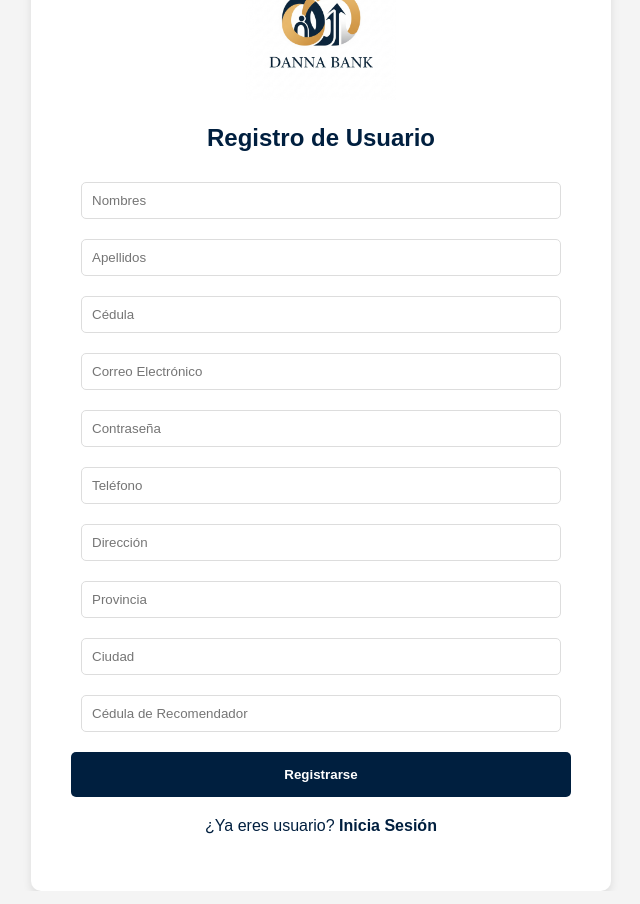
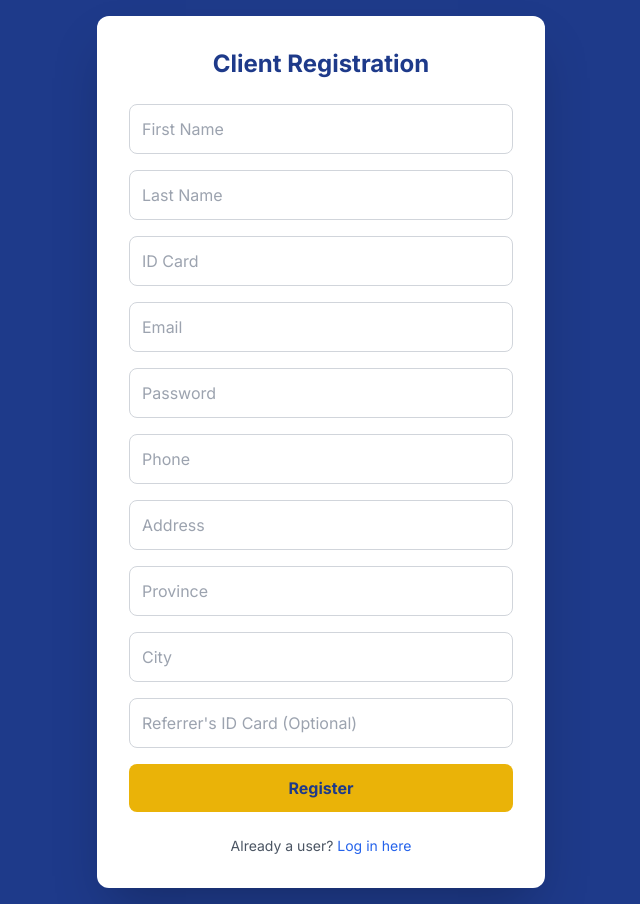
Before and after one commit to tomasjeff18-ux/DannaBank, a website: page public/registro.html in a window 1280 px wide. Shown: the whole page, without its empty margins (319-959 px from the left). Drawn offline with nearby package versions, Linux system fonts and the light colour scheme.

Commit message:
Update registro.html

```diff
--- a/public/registro.html
+++ b/public/registro.html
@@ -1,157 +1,111 @@
 <!DOCTYPE html>
-<html lang="es">
+<html lang="en">
+
 <head>
     <meta charset="UTF-8">
     <meta name="viewport" content="width=device-width, initial-scale=1.0">
-    <title>Registro - Danna Bank</title>
+    <title>Register - Danna Bank</title>
+    <script src="https://cdn.tailwindcss.com"></script>
     <style>
+        @import url('https://fonts.googleapis.com/css2?family=Inter:wght@400;500;600;700&display=swap');
+
         body {
-            font-family: Arial, sans-serif;
-            background-color: #f4f4f4;
-            display: flex;
-            justify-content: center;
-            align-items: center;
-            height: 100vh;
-            margin: 0;
-            color: #001f3f;
-        }
-        .container {
-            background-color: #fff;
-            padding: 40px;
-            border-radius: 10px;
-            box-shadow: 0 4px 8px rgba(0, 0, 0, 0.1);
-            text-align: center;
-            max-width: 500px;
-            width: 100%;
-        }
-        .logo {
-            margin-bottom: 20px;
-        }
-        .logo img {
-            width: 150px;
-        }
-        h2 {
-            margin-bottom: 20px;
-            font-weight: bold;
-        }
-        input[type="text"],
-        input[type="email"],
-        input[type="password"],
-        input[type="tel"] {
-            width: calc(100% - 20px);
-            padding: 10px;
-            margin: 10px 0;
-            border: 1px solid #ddd;
-            border-radius: 5px;
-            box-sizing: border-box;
-        }
-        button {
-            background-color: #001f3f;
-            color: #fff;
-            padding: 15px;
-            border: none;
-            border-radius: 5px;
-            width: 100%;
-            cursor: pointer;
-            font-weight: bold;
-            margin-top: 10px;
-            transition: background-color 0.3s ease;
-        }
-        button:hover {
-            background-color: #003366;
-        }
-        a {
-            color: #001f3f;
-            text-decoration: none;
-            font-weight: bold;
-        }
-        a:hover {
-            text-decoration: underline;
-        }
-        .message-box {
-            background-color: #fff;
-            border: 1px solid #ccc;
-            border-radius: 8px;
-            padding: 15px;
-            position: fixed;
-            top: 20px;
-            left: 50%;
-            transform: translateX(-50%);
-            box-shadow: 0 4px 8px rgba(0, 0, 0, 0.1);
-            z-index: 1000;
-            display: none;
-            min-width: 300px;
-            text-align: center;
-        }
-        .message-box.show {
-            display: block;
+            font-family: 'Inter', sans-serif;
         }
     </style>
 </head>
-<body>
-    <div id="messageBox" class="message-box"></div>
 
-    <div class="container">
-        <div class="logo">
-            <img src="Logo/Gemini_Generated_Image_xpx9nxxpx9nxxpx9.png" alt="Danna Bank Logo">
+<body class="bg-blue-900 text-gray-100 flex items-center justify-center min-h-screen p-4">
+    <div class="bg-white text-gray-800 p-8 rounded-xl shadow-2xl w-full max-w-md">
+        <div class="text-center mb-6">
+            <h2 class="text-2xl font-bold text-blue-900">Client Registration</h2>
         </div>
-        <h2>Registro de Usuario</h2>
-        <form id="registroForm">
-            <input type="text" id="nombres" name="nombres" placeholder="Nombres" required>
-            <input type="text" id="apellidos" name="apellidos" placeholder="Apellidos" required>
-            <input type="text" id="cedula" name="cedula" placeholder="Cédula" required>
-            <input type="email" id="correo" name="correo" placeholder="Correo Electrónico" required>
-            <input type="password" id="contrasena" name="contrasena" placeholder="Contraseña" required>
-            <input type="tel" id="telefono" name="telefono" placeholder="Teléfono">
-            <input type="text" id="direccion" name="direccion" placeholder="Dirección">
-            <input type="text" id="provincia" name="provincia" placeholder="Provincia">
-            <input type="text" id="ciudad" name="ciudad" placeholder="Ciudad">
-            <input type="text" id="cedula_recomendador" name="cedula_recomendador" placeholder="Cédula de Recomendador">
-            <button type="submit">Registrarse</button>
+        <form id="registrationForm" class="space-y-4">
+            <input type="text" id="firstName" name="firstName" placeholder="First Name" required
+                class="w-full p-3 rounded-lg border border-gray-300 focus:outline-none focus:ring-2 focus:ring-blue-500">
+            <input type="text" id="lastName" name="lastName" placeholder="Last Name" required
+                class="w-full p-3 rounded-lg border border-gray-300 focus:outline-none focus:ring-2 focus:ring-blue-500">
+            <input type="text" id="idCard" name="idCard" placeholder="ID Card" required
+                class="w-full p-3 rounded-lg border border-gray-300 focus:outline-none focus:ring-2 focus:ring-blue-500">
+            <input type="email" id="email" name="email" placeholder="Email" required
+                class="w-full p-3 rounded-lg border border-gray-300 focus:outline-none focus:ring-2 focus:ring-blue-500">
+            <input type="password" id="password" name="password" placeholder="Password" required
+                class="w-full p-3 rounded-lg border border-gray-300 focus:outline-none focus:ring-2 focus:ring-blue-500">
+            <input type="tel" id="phone" name="phone" placeholder="Phone" required
+                class="w-full p-3 rounded-lg border border-gray-300 focus:outline-none focus:ring-2 focus:ring-blue-500">
+            <input type="text" id="address" name="address" placeholder="Address" required
+                class="w-full p-3 rounded-lg border border-gray-300 focus:outline-none focus:ring-2 focus:ring-blue-500">
+            <input type="text" id="province" name="province" placeholder="Province" required
+                class="w-full p-3 rounded-lg border border-gray-300 focus:outline-none focus:ring-2 focus:ring-blue-500">
+            <input type="text" id="city" name="city" placeholder="City" required
+                class="w-full p-3 rounded-lg border border-gray-300 focus:outline-none focus:ring-2 focus:ring-blue-500">
+            <input type="text" id="referrerIdCard" name="referrerIdCard" placeholder="Referrer's ID Card (Optional)"
+                class="w-full p-3 rounded-lg border border-gray-300 focus:outline-none focus:ring-2 focus:ring-blue-500">
+            <button type="submit"
+                class="w-full bg-yellow-500 text-blue-900 font-bold py-3 rounded-lg hover:bg-yellow-600 transition-colors">
+                Register
+            </button>
         </form>
-        <p style="margin-top: 20px;">¿Ya eres usuario? <a href="index.html">Inicia Sesión</a></p>
+        <p class="mt-6 text-center text-sm text-gray-600">
+            Already a user? <a href="login.html" class="text-blue-600 hover:underline">Log in here</a>
+        </p>
+    </div>
+
+    <div id="messageModal"
+        class="hidden fixed inset-0 bg-gray-600 bg-opacity-50 overflow-y-auto h-full w-full flex items-center justify-center">
+        <div class="bg-white p-6 rounded-lg shadow-xl max-w-sm mx-auto text-center">
+            <p id="modalMessage" class="text-gray-800 mb-4"></p>
+            <button onclick="closeModal()"
+                class="bg-blue-500 text-white px-4 py-2 rounded-lg hover:bg-blue-600 transition-colors">
+                OK
+            </button>
+        </div>
     </div>
 
     <script>
-        function showMessage(message, type = 'info') {
-            const messageBox = document.getElementById('messageBox');
-            messageBox.textContent = message;
-            messageBox.style.backgroundColor = type === 'error' ? '#f8d7da' : '#d4edda';
-            messageBox.style.color = type === 'error' ? '#721c24' : '#155724';
-            messageBox.style.border = type === 'error' ? '1px solid #f5c6cb' : '1px solid #c3e6cb';
-            messageBox.classList.add('show');
-            setTimeout(() => {
-                messageBox.classList.remove('show');
-            }, 3000);
-        }
+        const showMessage = (message, redirectUrl = null) => {
+            document.getElementById('modalMessage').textContent = message;
+            document.getElementById('messageModal').classList.remove('hidden');
+            if (redirectUrl) {
+                window.redirectUrl = redirectUrl;
+            }
+        };
 
-        document.getElementById('registroForm').addEventListener('submit', async function(event) {
+        const closeModal = () => {
+            document.getElementById('messageModal').classList.add('hidden');
+            if (window.redirectUrl) {
+                window.location.href = window.redirectUrl;
+                window.redirectUrl = null;
+            }
+        };
+
+        document.getElementById('registrationForm').addEventListener('submit', async function (event) {
             event.preventDefault();
             const formData = new FormData(this);
             const data = Object.fromEntries(formData.entries());
+
             try {
-                const response = await fetch('/api/registro', {
+                const response = await fetch('/api/register', {
                     method: 'POST',
                     headers: { 'Content-Type': 'application/json' },
                     body: JSON.stringify(data)
                 });
                 const result = await response.json();
+
                 if (response.status === 409) {
-                    showMessage('El correo o la cédula ya están registrados. Serás redirigido para iniciar sesión.', 'error');
-                    setTimeout(() => {
-                        window.location.href = 'index.html';
-                    }, 3000);
+                    showMessage(result.message, 'login.html');
                 } else if (response.status === 201) {
                     showMessage(result.message);
                     this.reset();
                 } else {
-                    showMessage(result.message, 'error');
+                    showMessage(result.message);
                 }
             } catch (err) {
-                console.error('Error al enviar el formulario:', err);
-                showMessage('Hubo un error al procesar tu solicitud.', 'error');
+                console.error('Error submitting form:', err);
+                showMessage('An error occurred while processing your request.');
             }
         });
     </script>
 </body>
+
 </html>
```
